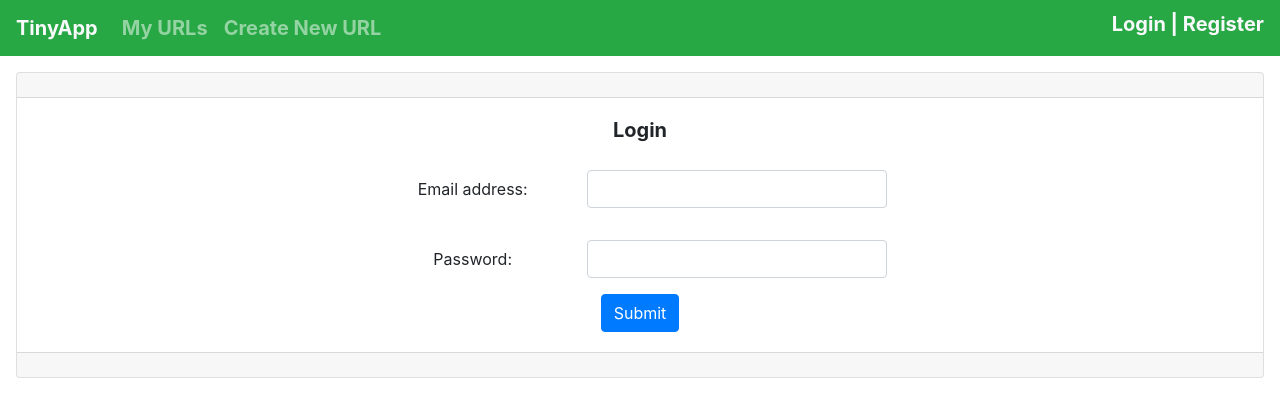
After one commit to shruthig-dev/tinyapp, a Node server app: page /login in a window 1280 px wide. The commit adds this page. Shown: the top 417 px of the page. Run offline with Node 20, Linux system fonts and the light colour scheme; some libraries are stand-ins or nearby versions.

Commit message:
Added Registration & Login form

```diff
--- a/express_server.js
+++ b/express_server.js
@@ -1,49 +1,100 @@
 const express = require("express");
-const app = express();
-const PORT = 8080; // default port 8080
 const bodyParser = require("body-parser");
 ///var morgan = require('morgan')
 const cookieParser = require('cookie-parser');
+const bcrypt = require('bcrypt');
+const { createUser, getUserByEmailId, checkPassword } = require('./views/helpers/helpers');
+
+const app = express();
+const salt = bcrypt.genSaltSync(10);
+const PORT = 8080; // default port 8080
 
 app.set("view engine", "ejs");
 //app.use(morgan('dev'));
 app.use(bodyParser.urlencoded({ extended: true }));
 app.use(cookieParser());
 
+
 const urlDatabase = {
   "b2xVn2": "http://www.lighthouselabs.ca",
   "9sm5xK": "http://www.google.com"
 };
 
+const usersObject = {
+  "8O6nO1":
+  {
+    id: "8O6nO1",
+    email: "test@gmail.com",
+    password: "$2b$10$JlZmr08Ye1E38ocxJuT8hOuUQUSKJO47MX5t/1.4816nxwlRfLzPy"
+  }
+
+};
+
+app.get("/login", (req, res) => {
+  let templateVars = { user: req.cookies["user"] };
+  res.render("login", templateVars);
+});
 
 app.post("/login", (req, res) => {
+  let user = getUserByEmailId(usersObject, req.body.email);
 
-  const username = req.body.username;
-  res.cookie('username', username);
-  //console.log(JSON.stringify(res.cookies));
-  res.redirect("/urls");
+  if (user === null) {
+    res.status(403).json({ error: "User does not exists.Plese enter valid Email Id" });
+  } else if (checkPassword(bcrypt, user, req.body.password)) {
+    console.log("________________" + JSON.stringify(user));
+    res.cookie('user', JSON.stringify(user));
+    res.redirect("/urls");
+  } else {
+    res.status(403).json({ error: "Incorrect password.Please enter valid password" });
+  }
 });
 app.post("/logout", (req, res) => {
-  res.clearCookie('username', undefined);
-  res.redirect("/urls");
+  res.clearCookie('user', null);
+  res.redirect("login");
 });
 
-app.get("/", (req, res) => {
-  res.send("Hello!");
+app.get("/register", (req, res) => {
+  let templateVars = { user: req.cookies["user"] };
+  res.render("register", templateVars);
 });
+
+app.post("/register", (req, res) => {
+  const { email, password } = req.body;
+
+  if (!email) {
+    res.status(400).json({ error: "Please enter Email Id" });
+  } else if (!password) {
+    res.status(400).json({ error: "Please enter Password" });
+  } else if (getUserByEmailId(usersObject, email) !== null) {
+    res.status(400).json({ error: `User with  ${email} already exists in database` });//success: false,
+  } else {
+
+    const hashedPassword = bcrypt.hashSync(password, salt);
+    const userId = generateRandomString();
+    console.log(email + "PWD" + password);
+    createUser(usersObject, userId, email, hashedPassword);
+    res.cookie('user', JSON.stringify(usersObject[userId]));
+    res.redirect('/urls');
+  }
+});
+
 app.get("/urls", (req, res) => {
-  let templateVars = { urls: urlDatabase, username: req.cookies["username"] };
+  console.log(JSON.parse(req.cookies["user"]));
+  let user = req.cookies["user"] !== null ? JSON.parse(req.cookies["user"]) : null;
+
+  let templateVars = { urls: urlDatabase, user: user };
   res.render("urls_index", templateVars);
 });
 app.get("/urls/new", (req, res) => {
-  let templateVars = { username: req.cookies["username"] };
-  res.render("urls_new",templateVars);
+  let templateVars = { user: req.cookies["user"] };
+  res.render("urls_new", templateVars);
 });
 
 app.get("/urls/:shortURL", (req, res) => {
+  let user = req.cookies["user"] !== null ? JSON.parse(req.cookies["user"]) : null;
   let templateVars = {
     shortURL: req.params.shortURL, longURL: urlDatabase[req.params.shortURL]
-    , username: req.cookies["username"]
+    , user: user
   };
 
   if (templateVars.longURL !== undefined || null) {
@@ -66,7 +117,7 @@ app.get("/u/:shortURL", (req, res) => {
   }
 });
 app.post("/urls", (req, res) => {
-
+  let user = req.cookies["user"] !== null ? JSON.parse(req.cookies["user"]) : null;
   let newUrlId = generateRandomString();
   let formattedUrl = formatUrl(req.body.longURL);
 
@@ -74,7 +125,7 @@ app.post("/urls", (req, res) => {
   let newUrl = urlDatabase[newUrlId];
 
   if (newUrl !== undefined || null) {
-    let templateVars = { urls: urlDatabase, username: req.cookies["username"] };
+    let templateVars = { urls: urlDatabase, user: user };
     res.render("urls_index", templateVars);
   } else {
     res.send("Error : Not able to create new url");
@@ -83,9 +134,11 @@ app.post("/urls", (req, res) => {
 //Update URL
 app.post("/urls/:id", (req, res) => {
   let url = urlDatabase[req.params.id];
+  let user = req.cookies["user"] !== null ? JSON.parse(req.cookies["user"]) : null;
+
   if (url !== undefined || null) {
     urlDatabase[req.params.id] = req.body.longURL;
-    let templateVars = { urls: urlDatabase, username: req.cookies["username"] };
+    let templateVars = { urls: urlDatabase, user: user };
     res.render("urls_index", templateVars);
   } else {
     res.send("Url not found");
@@ -94,6 +147,7 @@ app.post("/urls/:id", (req, res) => {
 
 app.post("/urls/:shortURL/delete", (req, res) => {
   const id = req.params.shortURL;
+
   if (Object.prototype.hasOwnProperty.call(urlDatabase, id)) {
     //if (urlDatabase.hasOwnProperty(id)) {
     delete urlDatabase[id];
@@ -107,6 +161,11 @@ app.post("/urls/:shortURL/delete", (req, res) => {
     res.send("Not Found");
   }
 });
+
+app.get("/", (req, res) => {
+  res.send("Hello!");
+});
+
 app.listen(PORT, () => {
   console.log(`Example app listening on port ${PORT}!`);
 });
--- a/package.json
+++ b/package.json
@@ -19,6 +19,7 @@
   },
   "homepage": "https://github.com/shruthig-dev/tinyapp#readme",
   "dependencies": {
+    "bcrypt": "^5.0.0",
     "body-parser": "^1.19.0",
     "cookie-parser": "^1.4.5",
     "ejs": "^3.1.5",
--- /dev/null
+++ b/views/helpers/helpers.js
@@ -0,0 +1,29 @@
+
+const createUser = (userObj, id, email, password) => {
+
+    userObj[id] = {
+        id,
+        email,
+        password
+    }
+}
+const checkPassword = (bcrypt, userObj, formPassword) => {
+    const storedPassword = userObj ? userObj.password : "";
+    return bcrypt.compareSync(formPassword, storedPassword)
+}
+const getUserByEmailId = (userObj, email) => {
+
+    for (const key in userObj) {
+        if (userObj.hasOwnProperty(key)) {
+            const userEmail = userObj[key].email;
+            if (email === userEmail) {
+                return userObj[key];
+            }
+
+        }
+    }
+    return null;
+}
+
+
+module.exports = { createUser, getUserByEmailId, checkPassword }
--- /dev/null
+++ b/views/login.ejs
@@ -0,0 +1,85 @@
+<!DOCTYPE html>
+<html lang="en">
+  <head>
+    <meta charset="utf-8" />
+    <meta
+      name="viewport"
+      content="width=device-width, initial-scale=1, shrink-to-fit=no"
+    />
+
+    <!-- Bootstrap CSS -->
+    <link
+      rel="stylesheet"
+      href="https://stackpath.bootstrapcdn.com/bootstrap/4.2.1/css/bootstrap.min.css"
+      integrity="sha384-GJzZqFGwb1QTTN6wy59ffF1BuGJpLSa9DkKMp0DgiMDm4iYMj70gZWKYbI706tWS"
+      crossorigin="anonymous"
+    />
+
+    <title>Login Page</title>
+  </head>
+
+  <body>
+    <%- include('partials/_header') %>
+    <main style="margin: 1em">
+      <div class="card text-center">
+        <div class="card-header"></div>
+        <div class="card-body">
+          <h5 class="card-title font-weight-bold">Login</h5>
+          <form
+            class="form-inline d-inline-block"
+            action="/login %>"
+            method="POST"
+          >
+            <div class="form-group">
+              <div class="col-sm-4">
+                <label for="emailId">Email address: </label>
+              </div>
+              <div class="col-sm-8">
+                <input
+                  class="form-control"
+                  type="email"
+                  name="email"
+                  style="width: 300px; margin: 1em"
+                />
+              </div>
+            </div>
+            <div class="form-group">
+              <div class="col-sm-4">
+                <label for="pwd">Password:</label>
+              </div>
+
+              <div class="col-sm-8">
+                <input
+                  class="form-control"
+                  type="password"
+                  name="password"
+                  style="width: 300px; margin: 1em"
+                />
+              </div>
+            </div>
+            <div class="col-sm-12">
+              <button type="submit" class="btn btn-primary">Submit</button>
+            </div>
+          </form>
+        </div>
+        <div class="card-footer text-muted"></div>
+      </div>
+    </main>
+    <!-- Bootstrap JS -->
+    <script
+      src="https://code.jquery.com/jquery-3.3.1.slim.min.js"
+      integrity="sha384-q8i/X+965DzO0rT7abK41JStQIAqVgRVzpbzo5smXKp4YfRvH+8abtTE1Pi6jizo"
+      crossorigin="anonymous"
+    ></script>
+    <script
+      src="https://cdnjs.cloudflare.com/ajax/libs/popper.js/1.14.7/umd/popper.min.js"
+      integrity="sha384-UO2eT0CpHqdSJQ6hJty5KVphtPhzWj9WO1clHTMGa3JDZwrnQq4sF86dIHNDz0W1"
+      crossorigin="anonymous"
+    ></script>
+    <script
+      src="https://stackpath.bootstrapcdn.com/bootstrap/4.3.1/js/bootstrap.min.js"
+      integrity="sha384-JjSmVgyd0p3pXB1rRibZUAYoIIy6OrQ6VrjIEaFf/nJGzIxFDsf4x0xIM+B07jRM"
+      crossorigin="anonymous"
+    ></script>
+  </body>
+</html>
--- a/views/partials/_header.ejs
+++ b/views/partials/_header.ejs
@@ -13,41 +13,32 @@
       <span class="navbar-toggler-icon"></span>
     </button>
     <div class="collapse navbar-collapse" id="navbarNavAltMarkup">
-      <div class="navbar-nav h5 font-weight-bold ">
+      <div class="navbar-nav h5 font-weight-bold">
         <a class="nav-item nav-link" href="/urls">My URLs</a>
         <a class="nav-item nav-link" href="/urls/new">Create New URL</a>
       </div>
     </div>
 
     <div>
-      <%if (username === null || username === undefined) { %>
-      <form class="form-inline" action="/login" method="POST">
+      <%if (user === undefined || user === null ) { %>
+      <!-- <form class="form-inline" action="/login" method="GET">
         <div class="form-group text-light">
-          <label for="longURL">User Name:</label>
-          <input
-            class="form-control"
-            type="text"
-            name="username"
-            placeholder="Username"
-            style="width: 200px; margin: 1em"
-          />
-           <!--<label for="longURL">Password:</label>
-          <input
-            class="form-control"
-            type="text"
-            name="password"
-            placeholder="Password"
-            style="width: 200px; margin: 1em"
-          /> -->
-          <button type="submit" class="btn  btn-dark">Sign In</button>
-        </div>
-      </form>
+          <button type="submit" class="btn  btn-dark">Login</button>
+      </form> -->
+      <!-- <form class="form-inline" action="/register" method="GET">
+        <div class="form-group text-light ml-2">
+          <button type="submit" class="btn  btn-dark">Register</button>
+      </form> -->
+      <div class="text-light h5 font-weight-bold">
+        <a class="text-light ml-2" href="/login">Login</a> |
+        <a class="text-light" href="/register">Register</a>
+      </div>
+
       <% } else{ %>
       <div class="text-light">
-
         <form class="form-inline" action="/logout" method="POST">
-          <span>Logged In As <%= username %>! </span>
-          <button type="submit" class="btn btn-dark ml-2"> Logout</button>
+          <span>Logged In As <%= user.email %>! </span>
+          <button type="submit" class="btn btn-dark ml-2">Logout</button>
         </form>
       </div>
       <% } %>
```
Also changed, not shown: views/register.ejs (added, +83 -0 lines), views/urls_new.ejs (+35 -9 lines), views/urls_show.ejs (+39 -8 lines), 1 other file.
